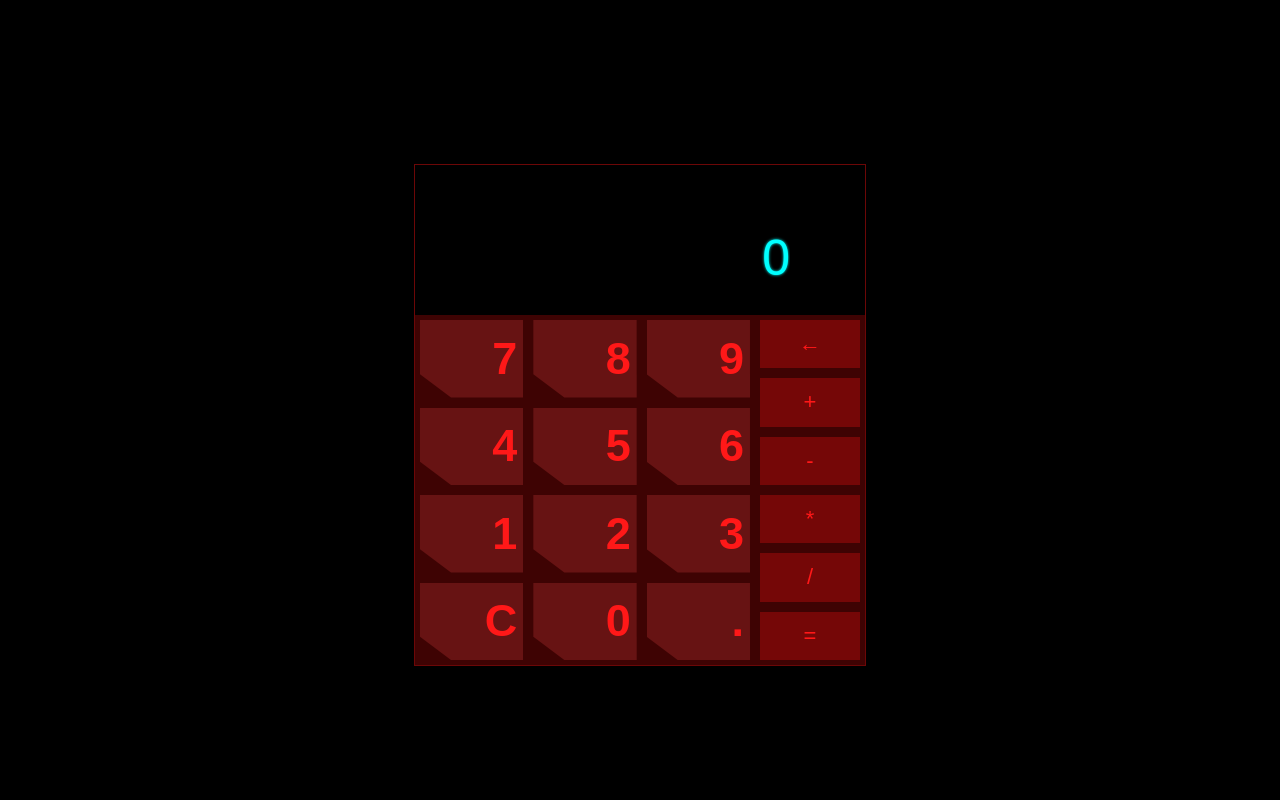
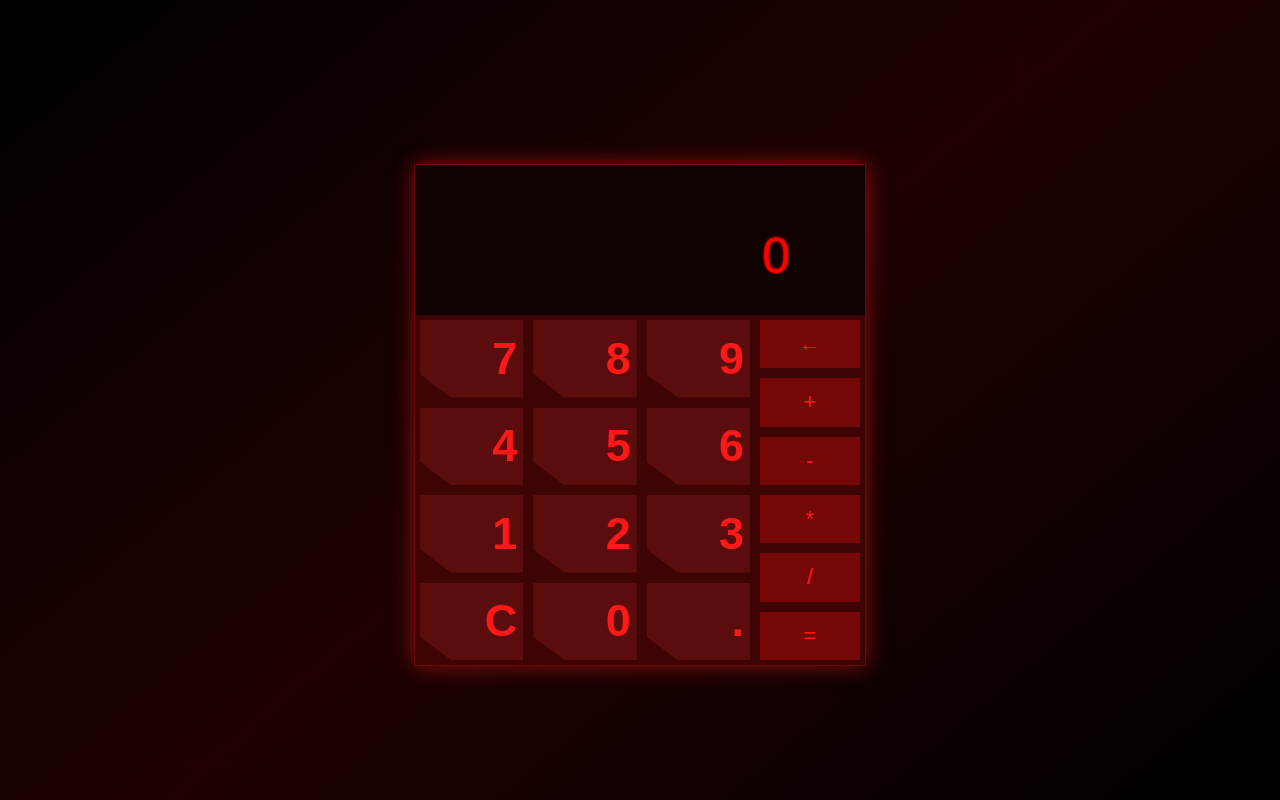
Before and after one commit to createles/calculator, a plain HTML site: page index.html in a window 1280 px wide. Drawn offline with Linux system fonts and the light colour scheme; a web font is replaced by a local one.

Commit message:
Style: Add stylistic glow effects and change color profile to monotone
Added glow effect to calculator and changed color profile to be monotone red

```diff
--- a/styles.css
+++ b/styles.css
@@ -13,7 +13,7 @@ body {
     display: flex;
     justify-content: center;
     align-items: center;
-    background-color: rgb(0, 0, 0);
+    background-image: linear-gradient(140deg, #000000 0%, #200101 50%, black);
     font-family: 'Cyber', sans-serif;
 }
 
@@ -25,13 +25,14 @@ body {
     height: 500px;
     background-color: rgb(62, 3, 3);
     border: 1px solid rgb(108, 7, 7);
+    box-shadow: 0 0 20px rgba(219, 30, 30, 0.579);
 }
 
 #topRow {
     display: flex;
     justify-content: center;
     flex-grow: 1;
-    background: black;
+    background: rgba(0, 0, 0, 0.734);
 }
 
 #bottomRow {
@@ -53,24 +54,22 @@ body {
     justify-self: center;
     width: 300px;
     height: 100px;
-    background-color: rgba(0, 0, 0, 0.496);
-    border: 2px solid black;
     margin: 20px;
     align-items: flex-end;
     justify-content: right;
     overflow: hidden;
-    text-shadow: 0 0 3px aqua;
+    text-shadow: 0 0 3px rgb(255, 0, 0);
 }
 
 #display {
     flex-grow: 1;
     align-content: flex-end;
-    color:aqua;
+    color:rgb(255, 0, 0);
     font-size: 50px;
 }
 
 #history {
-    color: aqua;
+    color: rgb(255, 0, 0);
     font-size: 15px;
 }
 
@@ -79,7 +78,7 @@ body {
     color: rgb(255, 24, 24);
     text-align: right;
     width: 30px;
-    background: rgb(103, 19, 19);
+    background: rgba(103, 19, 19, 0.725);
     font-size: 45px;
     text-transform: uppercase;
     font-weight: 700;
```
